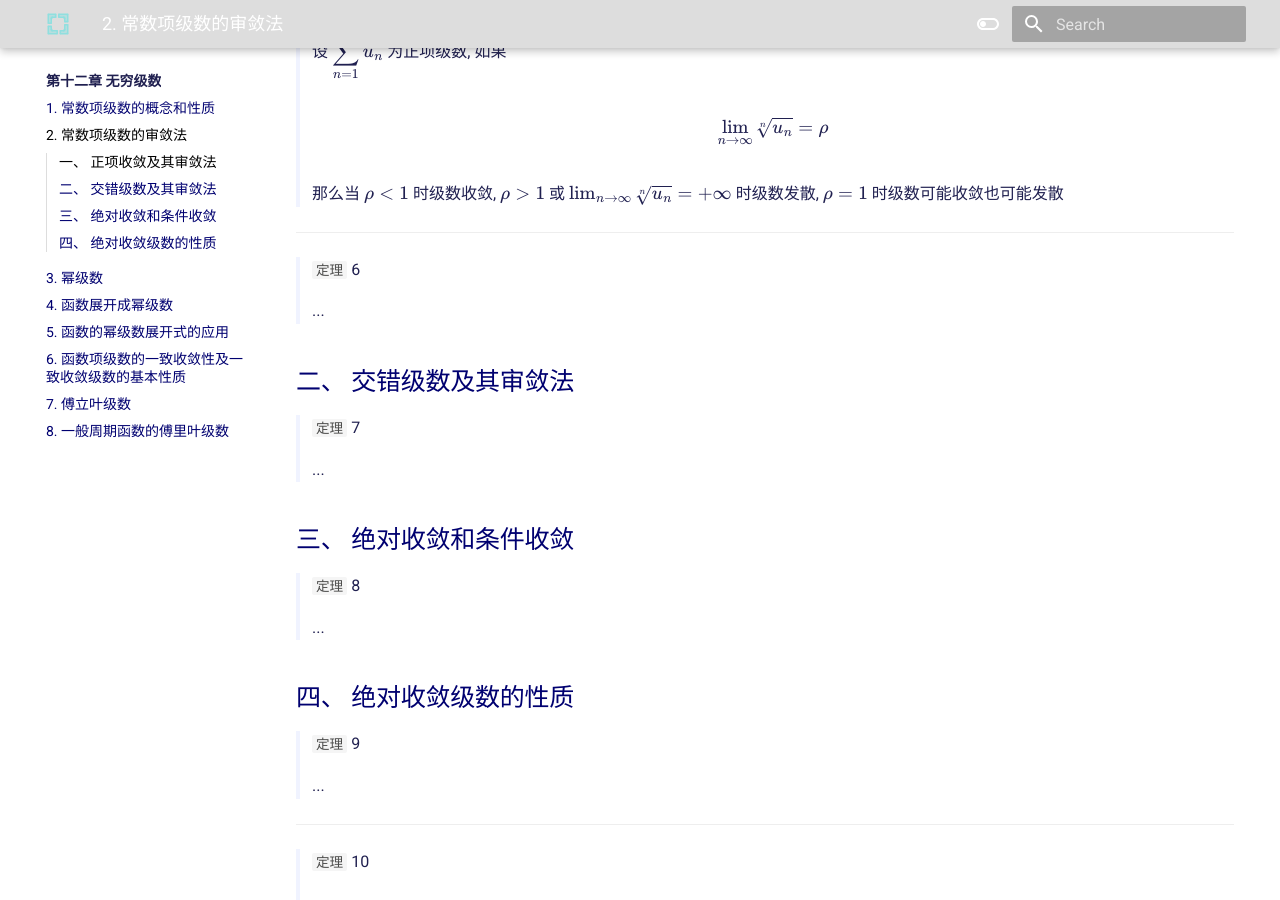
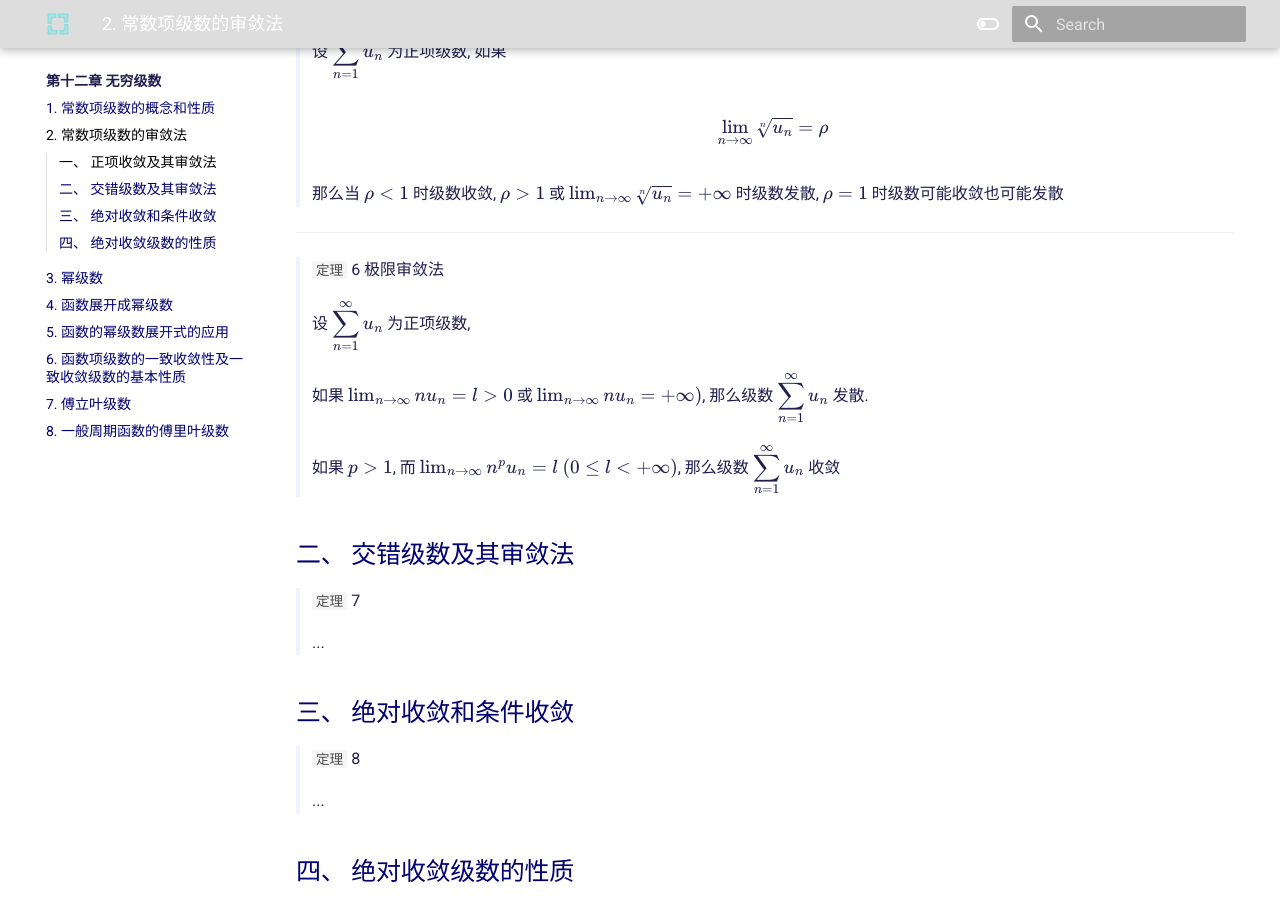
Before and after one commit to FleetingLore/gdsx, an MkDocs documentation site: the page built from docs/12/2.md, in a window 1280 px wide and 900 px high, scrolled down 1357 px. Built offline with MkDocs 1.6.1 and Material for MkDocs 9.7.7, drawn with Linux system fonts in a browser that asks for light colours.

Commit message:
第二章第一节第一目

```diff
--- a/docs/12/2.md
+++ b/docs/12/2.md
@@ -67,9 +67,15 @@ $$
 >  $\rho = 1$ 时级数可能收敛也可能发散
 
 ---
-> `定理` 6
+> `定理` 6  极限审敛法
 >
-> ...
+> 设 $\displaystyle \sum _{n = 1} ^{\infty} u _n$ 为正项级数,
+>
+> 如果 $\lim _{n \to \infty} n u _n = l > 0$ 或 $\lim _{n \to \infty} n u _n = + \infty)$,
+>  那么级数 $\displaystyle \sum _{n = 1} ^{\infty} u _n$ 发散.
+>
+> 如果 $p > 1$, 而 $\lim _{n \to \infty} n ^p u _n = l \ (0 \le l < + \infty)$,
+>  那么级数 $\displaystyle \sum _{n = 1} ^{\infty} u _n$ 收敛
 
 ## 二、 交错级数及其审敛法
 
```
